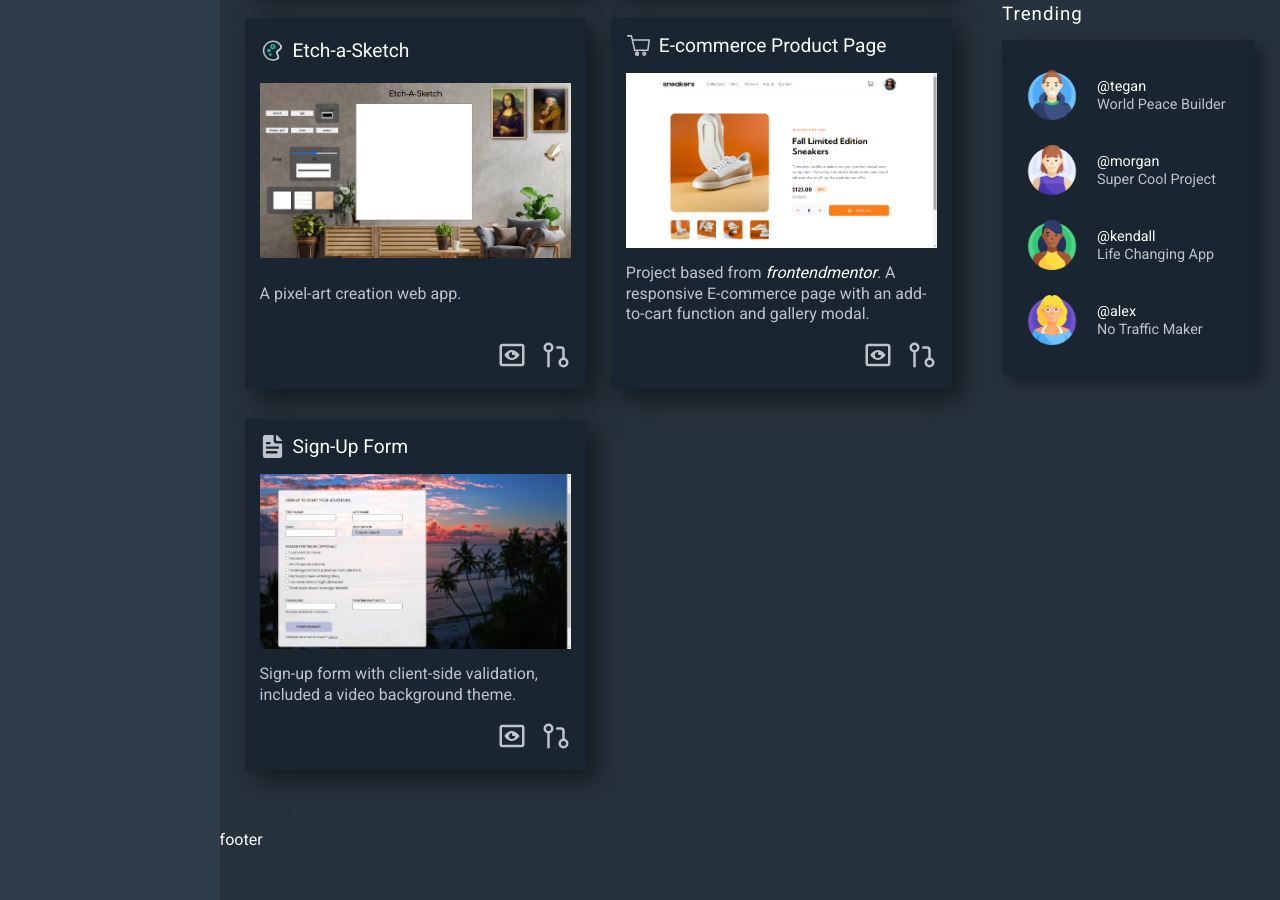
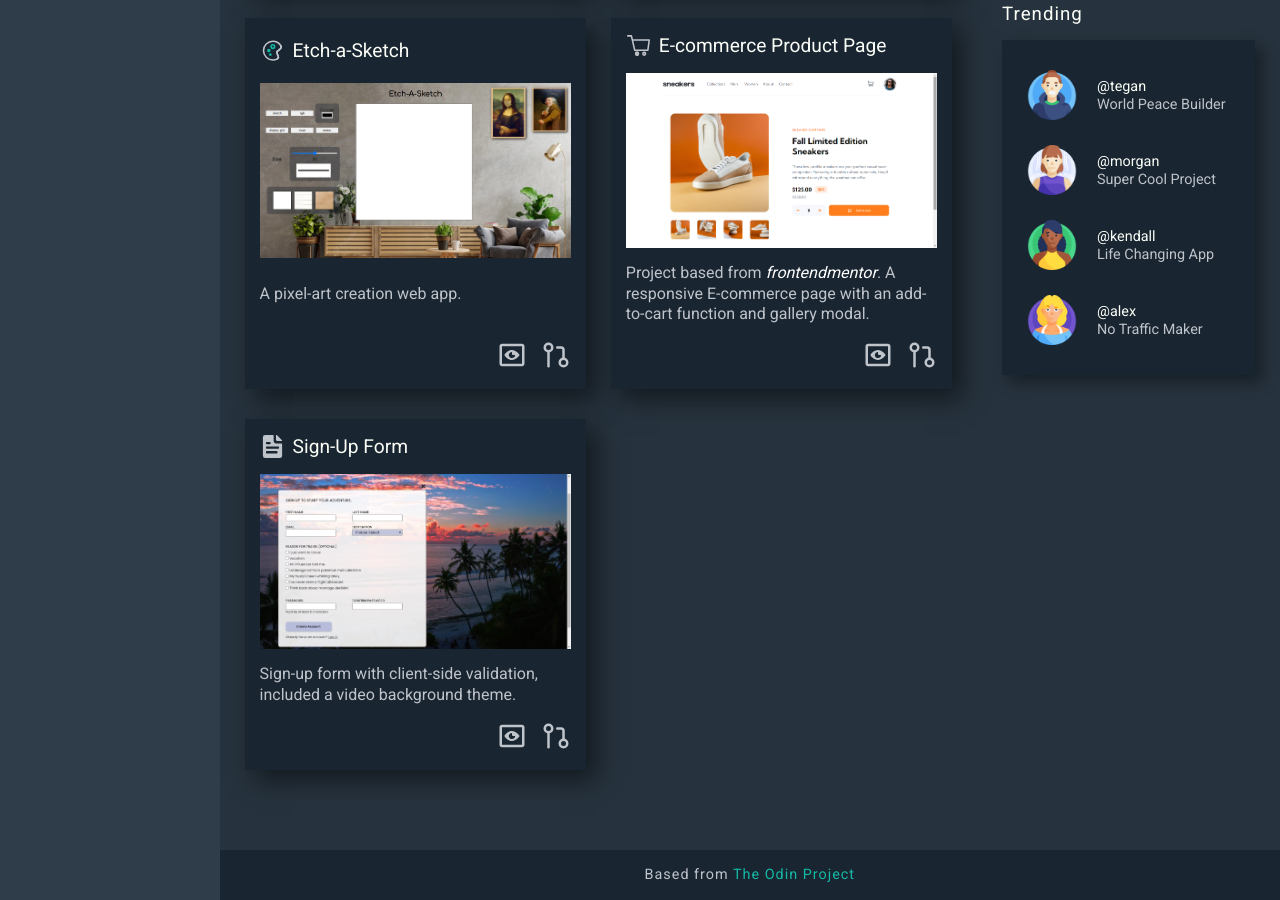
Before and after one commit to john0ground/Admin-Dashboard, a plain HTML site: page index.html in a window 1280 px wide. Shown: the part 667-1567 px from the top of the page. Drawn offline with Linux system fonts and the light colour scheme.

Commit message:
style footer

```diff
--- a/index.html
+++ b/index.html
@@ -392,6 +392,8 @@
             </div>
         </section>
     </main>
-    <footer>footer</footer>
+    <footer>
+        <p>Based from <a href="https://www.theodinproject.com/lessons/node-path-intermediate-html-and-css-admin-dashboard">The Odin Project</a></p>
+    </footer>
 </body>
 </html>
--- a/style.css
+++ b/style.css
@@ -419,6 +419,23 @@ p.anc-details {
 footer {
     grid-column: 2;
     grid-row: 3;
+    background-color: var(--primary-main);
+    height: 50px;
+    align-self: end;
+    display: flex;
+    justify-content: center;
+    align-items: center;
+}
+
+footer a {
+    text-decoration: none;
+    color: var(--secondary-light);
+}
+
+footer p {
+    color: var(--text-grayish);
+    font-size: 0.9rem;
+    letter-spacing: 1px;
 }
 
 /* hover pointer */
```
